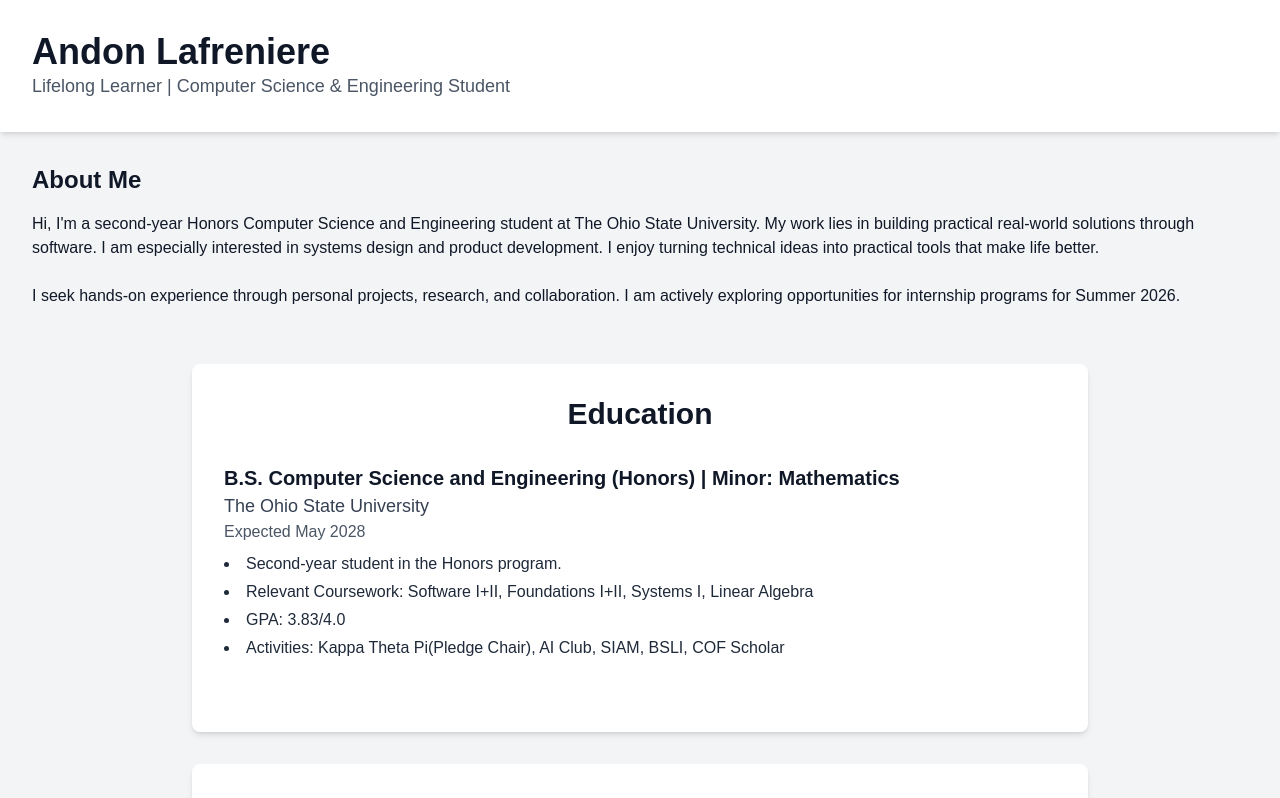
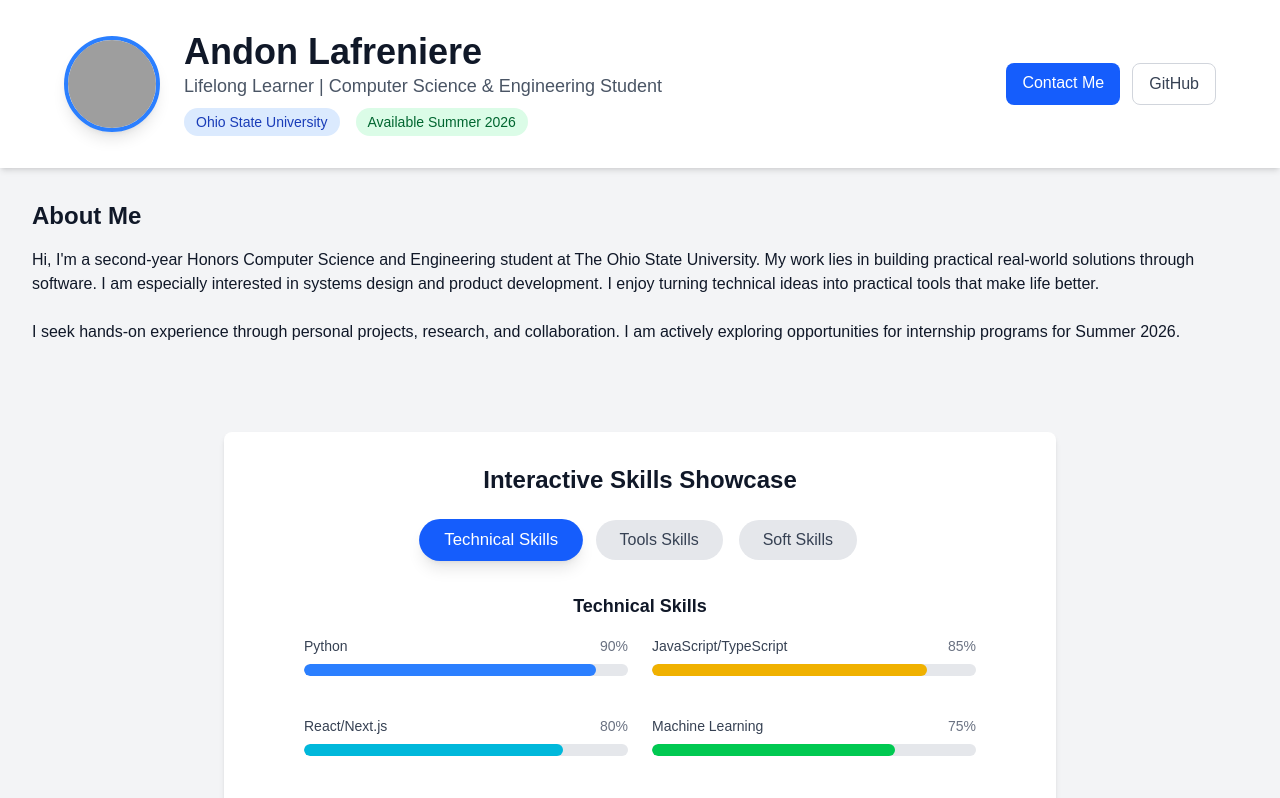
Before and after one commit to Andon-LaFreniere/andon-2025, a Next.js app: page / in a window 1280 px wide. Shown: the top 798 px of the page. Built offline with nearby package versions, Linux system fonts and the light colour scheme; grey boxes are pictures that could not be loaded.

Commit message:
claude edits

```diff
--- a/app/page.tsx
+++ b/app/page.tsx
@@ -1,7 +1,102 @@
 // app/page.tsx
 
+import Link from 'next/link';
+import { useState, useEffect } from 'react';
 
-import Link from 'next/link';
+// Interactive Skills Component
+function InteractiveSkills() {
+  const [selectedCategory, setSelectedCategory] = useState('technical');
+  const [animationTriggered, setAnimationTriggered] = useState(false);
+
+  const skillCategories = {
+    technical: [
+      { name: 'Python', level: 90, color: 'bg-blue-500' },
+      { name: 'JavaScript/TypeScript', level: 85, color: 'bg-yellow-500' },
+      { name: 'React/Next.js', level: 80, color: 'bg-cyan-500' },
+      { name: 'Machine Learning', level: 75, color: 'bg-green-500' },
+      { name: 'System Design', level: 70, color: 'bg-purple-500' },
+      { name: 'Cloud (AWS)', level: 65, color: 'bg-orange-500' }
+    ],
+    tools: [
+      { name: 'Git/GitHub', level: 90, color: 'bg-gray-700' },
+      { name: 'Docker', level: 75, color: 'bg-blue-600' },
+      { name: 'Linux/Unix', level: 80, color: 'bg-yellow-600' },
+      { name: 'SQL Databases', level: 70, color: 'bg-indigo-500' },
+      { name: 'NumPy/Pandas', level: 85, color: 'bg-red-500' },
+      { name: 'Matplotlib', level: 80, color: 'bg-pink-500' }
+    ],
+    soft: [
+      { name: 'Problem Solving', level: 95, color: 'bg-green-600' },
+      { name: 'Team Leadership', level: 85, color: 'bg-blue-400' },
+      { name: 'Communication', level: 90, color: 'bg-purple-400' },
+      { name: 'Project Management', level: 75, color: 'bg-orange-400' },
+      { name: 'Research & Analysis', level: 88, color: 'bg-teal-500' },
+      { name: 'Adaptability', level: 92, color: 'bg-rose-500' }
+    ]
+  };
+
+  useEffect(() => {
+    const timer = setTimeout(() => setAnimationTriggered(true), 500);
+    return () => clearTimeout(timer);
+  }, [selectedCategory]);
+
+  const SkillBar = ({ skill, index }) => (
+    <div key={skill.name} className="mb-4" style={{ animationDelay: `${index * 100}ms` }}>
+      <div className="flex justify-between items-center mb-2">
+        <span className="text-sm font-medium text-gray-700">{skill.name}</span>
+        <span className="text-sm text-gray-500">{skill.level}%</span>
+      </div>
+      <div className="w-full bg-gray-200 rounded-full h-3 overflow-hidden">
+        <div
+          className={`h-full ${skill.color} rounded-full transition-all duration-1000 ease-out transform origin-left`}
+          style={{
+            width: animationTriggered ? `${skill.level}%` : '0%',
+            transitionDelay: `${index * 100}ms`
+          }}
+        />
+      </div>
+    </div>
+  );
+
+  return (
+    <div className="bg-white p-8 rounded-lg shadow-md">
+      <h3 className="text-2xl font-bold text-center mb-6">Interactive Skills Showcase</h3>
+
+      {/* Category Buttons */}
+      <div className="flex justify-center mb-8 space-x-4">
+        {Object.keys(skillCategories).map((category) => (
+          <button
+            key={category}
+            onClick={() => {
+              setSelectedCategory(category);
+              setAnimationTriggered(false);
+              setTimeout(() => setAnimationTriggered(true), 100);
+            }}
+            className={`px-6 py-2 rounded-full font-medium transition-all duration-300 ${
+              selectedCategory === category
+                ? 'bg-blue-600 text-white shadow-lg transform scale-105'
+                : 'bg-gray-200 text-gray-700 hover:bg-gray-300'
+            }`}
+          >
+            {category.charAt(0).toUpperCase() + category.slice(1)} Skills
+          </button>
+        ))}
+      </div>
+
+      {/* Skills Display */}
+      <div className="max-w-2xl mx-auto">
+        <h4 className="text-lg font-semibold mb-4 text-center capitalize">
+          {selectedCategory} Skills
+        </h4>
+        <div className="grid grid-cols-1 md:grid-cols-2 gap-6">
+          {skillCategories[selectedCategory].map((skill, index) => (
+            <SkillBar key={skill.name} skill={skill} index={index} />
+          ))}
+        </div>
+      </div>
+    </div>
+  );
+}
 
 export default function Home() {
   const projects = [
@@ -87,12 +182,53 @@ export default function Home() {
     },
   ];
 
-
   return (
     <main className="min-h-screen bg-gray-100 text-gray-900">
+      {/* Enhanced Header with Profile Image */}
       <header className="p-8 bg-white shadow-md">
-        <h1 className="text-4xl font-bold">Andon Lafreniere</h1>
-        <p className="text-lg text-gray-600">Lifelong Learner | Computer Science & Engineering Student</p>
+        <div className="max-w-6xl mx-auto flex items-center justify-between">
+          <div className="flex items-center space-x-6">
+            {/* Profile Image - You'll need to add your headshot as /profile.jpg */}
+            <div className="relative group">
+              <img
+                src="/profile.jpg"
+                alt="Andon Lafreniere"
+                className="w-24 h-24 rounded-full object-cover border-4 border-blue-500 shadow-lg transition-all duration-300 group-hover:scale-105 group-hover:shadow-xl"
+              />
+              <div className="absolute inset-0 rounded-full bg-blue-500 opacity-0 group-hover:opacity-20 transition-opacity duration-300"></div>
+            </div>
+            <div>
+              <h1 className="text-4xl font-bold">Andon Lafreniere</h1>
+              <p className="text-lg text-gray-600">Lifelong Learner | Computer Science & Engineering Student</p>
+              <div className="flex items-center mt-2 space-x-4">
+                <span className="inline-flex items-center px-3 py-1 rounded-full text-sm font-medium bg-blue-100 text-blue-800">
+                  Ohio State University
+                </span>
+                <span className="inline-flex items-center px-3 py-1 rounded-full text-sm font-medium bg-green-100 text-green-800">
+                  Available Summer 2026
+                </span>
+              </div>
+            </div>
+          </div>
+
+          {/* Quick Contact Buttons */}
+          <div className="hidden md:flex space-x-3">
+            <a
+              href="mailto:andonlafreniere2706@gmail.com"
+              className="px-4 py-2 bg-blue-600 text-white rounded-lg hover:bg-blue-700 transition-colors duration-300 font-medium"
+            >
+              Contact Me
+            </a>
+            <a
+              href="https://github.com/Andon-LaFreniere"
+              target="_blank"
+              rel="noopener noreferrer"
+              className="px-4 py-2 border border-gray-300 text-gray-700 rounded-lg hover:bg-gray-50 transition-colors duration-300 font-medium"
+            >
+              GitHub
+            </a>
+          </div>
+        </div>
       </header>
 
       <section className="p-8">
@@ -103,6 +239,11 @@ export default function Home() {
         <p className="mb-6">
           I seek hands-on experience through personal projects, research, and collaboration. I am actively exploring opportunities for internship programs for Summer 2026.
         </p>
+      </section>
+
+      {/* Interactive Skills Section */}
+      <section className="p-8 mx-auto max-w-4xl mb-8">
+        <InteractiveSkills />
       </section>
 
       {/* --- Education Section --- */}
@@ -125,13 +266,11 @@ export default function Home() {
       {/* --- Experience Section --- */}
       <section className="p-8 bg-white shadow-md mx-auto max-w-4xl rounded-lg mb-8">
         <h2 className="text-3xl font-bold text-center mb-8">Experience</h2>
-        <div className="relative pl-8"> {/* Container for the timeline effect */}
-          {/* Vertical line for the timeline */}
+        <div className="relative pl-8">
           <div className="absolute left-4 top-0 bottom-0 w-1 bg-blue-300 rounded-full"></div>
 
           {experience.map((exp, index) => (
             <div key={index} className="mb-8 relative">
-              {/* Circle for the timeline point */}
               <div className="absolute left-1 -top-1 w-6 h-6 bg-blue-600 rounded-full flex items-center justify-center text-white text-xs font-bold z-10">
                 {index + 1}
               </div>
@@ -168,7 +307,7 @@ export default function Home() {
 
     {project.imageUrl && (
     <img src={project.imageUrl} alt={project.title} className="w-full h-32 object-cover rounded-md mb-4" />
-    )} {/* This is the corrected line */}
+    )}
     <h3 className="text-xl font-semibold mb-2">{project.title}</h3>
 
               <p className="text-gray-700 mb-4 text-sm">{project.description}</p>
@@ -191,7 +330,7 @@ export default function Home() {
       {/* --- Certifications Section --- */}
       <section className="p-8 bg-white shadow-md mx-auto max-w-4xl rounded-lg mb-8">
         <h2 className="text-3xl font-bold text-center mb-8">Certifications</h2>
-        <div className="grid grid-cols-1 md:grid-cols-2 gap-6"> {/* Grid for certifications */}
+        <div className="grid grid-cols-1 md:grid-cols-2 gap-6">
           {certifications.map((cert, index) => (
             <div key={index} className="bg-gray-50 p-6 rounded-lg shadow-sm">
               <h3 className="text-xl font-semibold">{cert.name}</h3>
```
Also changed, not shown: 1 other file (tests, documents, lock files or other folders).
